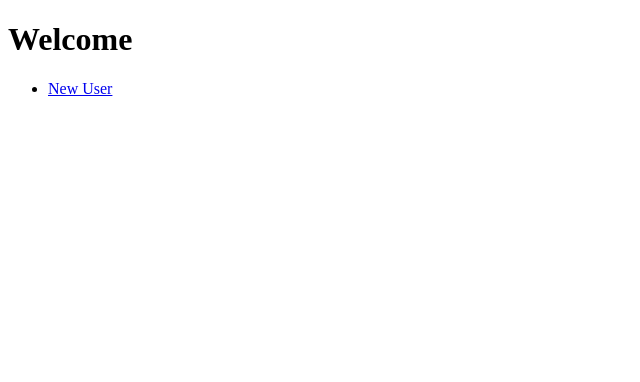
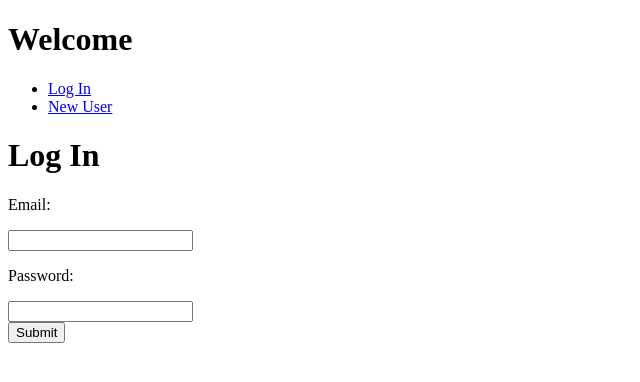
Before and after one commit to hatchways/world-messenger, a React (Create React App) app in the folder client/: page /login in a window 1280 px wide. Shown: the top 382 px of the page, without its empty margins (0-640 px from the left). Built offline with nearby package versions, Linux system fonts and the light colour scheme.

Commit message:
Basic Login Form

```diff
--- a/client/src/components/App.js
+++ b/client/src/components/App.js
@@ -1,6 +1,7 @@
 import React from 'react';
 import {BrowserRouter, Route, Link} from 'react-router-dom';
 import Register from './Register';
+import Login from './Login';
 
 const App = () => (
   <BrowserRouter>
@@ -8,11 +9,15 @@ const App = () => (
       <h1>Welcome</h1>
       <ul>
         <li>
+          <Link to='/login'>Log In</Link>
+        </li>
+        <li>
           <Link to='/register'>New User</Link>
         </li>
       </ul>
     </div>
     <Route path='/register' component={Register}/>
+    <Route path='/login' component={Login}/>
   </BrowserRouter>
 );
 
--- /dev/null
+++ b/client/src/components/Login.js
@@ -0,0 +1,17 @@
+import React from 'react';
+
+const Login = () => (
+  <div>
+    <h1>Log In</h1>
+    <form action='http://localhost:5000/api/users/login' method='post'>
+      <p>Email:</p>
+      <input type='email' name='email'></input>
+      <p>Password:</p>
+      <input type='password' name='password'></input>
+      <br></br>
+      <input type="submit" value="Submit"></input>
+    </form>
+  </div>
+);
+
+export default Login;
--- a/client/src/components/Register.js
+++ b/client/src/components/Register.js
@@ -4,12 +4,14 @@ const Register = () => (
   <div>
     <h1>New User</h1>
     <form action='http://localhost:5000/api/users/register' method='post'>
-      <p>Name:</p>
-      <input type='text' name='name'></input>
+      <p>Username:</p>
+      <input type='text' name='username'></input>
       <p>Email:</p>
       <input type='email' name='email'></input>
       <p>Password:</p>
       <input type='password' name='password'></input>
+      <p>Confirm Password:</p>
+      <input type='password' name='password2'></input>
       <p>Language:</p>
       <input type='text' name='language'></input>
       <br></br>
```
